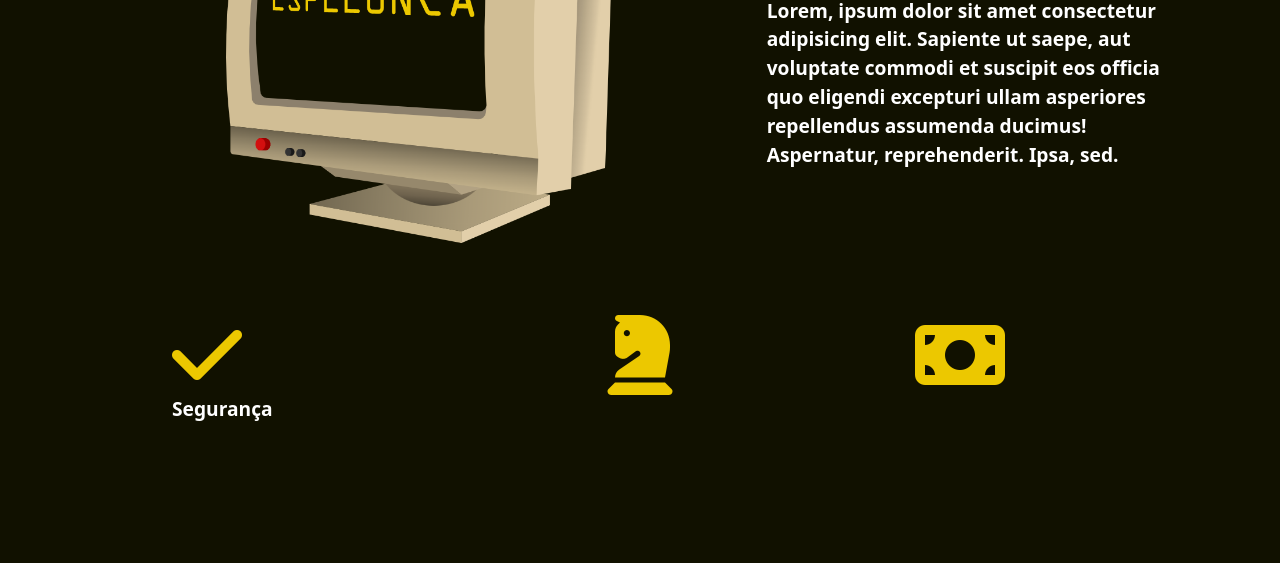
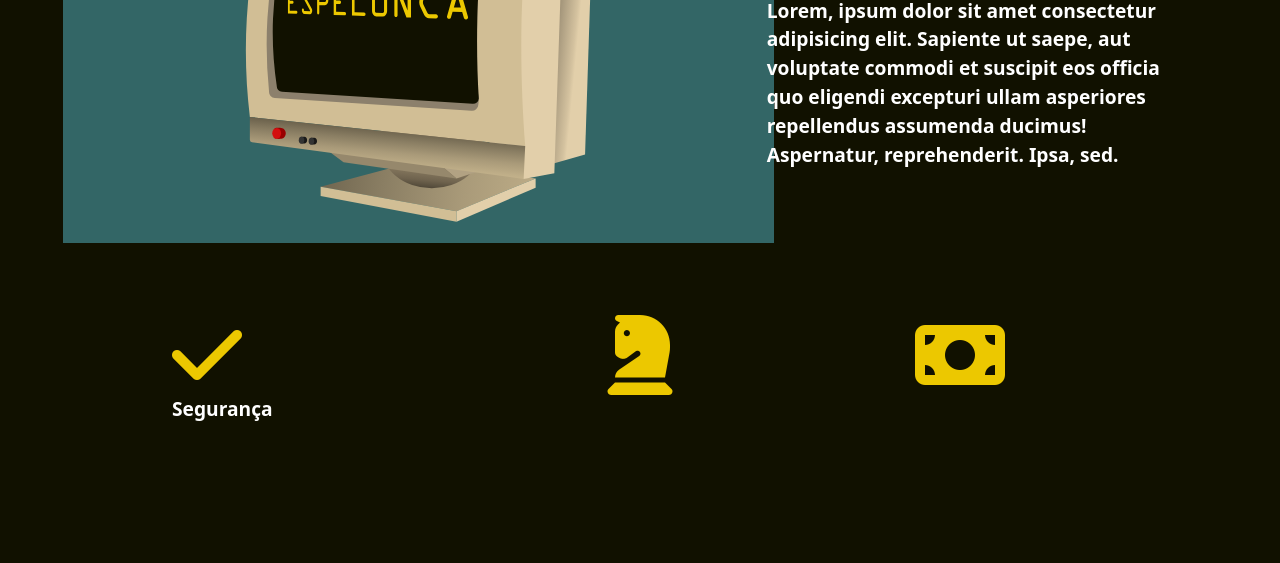
Before and after one commit to luizalmito/luizalmito.github.io, a plain HTML site: page index.html in a window 1280 px wide. Shown: the part 237-800 px from the top of the page. Drawn offline with Linux system fonts and the light colour scheme.

Commit message:
Atualizar o index.html

```diff
--- a/index.html
+++ b/index.html
@@ -26,7 +26,7 @@
     <div id="banner" class="container-fluid py-4">
       <div class="row justify-content-center">
         <div class="col-md-6 col-sm-12 d-flex me-3 justify-content-center">
-          <img src="./imgs/espelunca.png" alt="aqui jaz um banner (que não carregou)" height="400px">
+          <img src="./imgs/espelunca.svg" alt="aqui jaz um banner (que não carregou)" height="400px">
         </div>
         <div class="col-md-4 col-sm-12 align-self-center">
         <div class="py-3">
```
